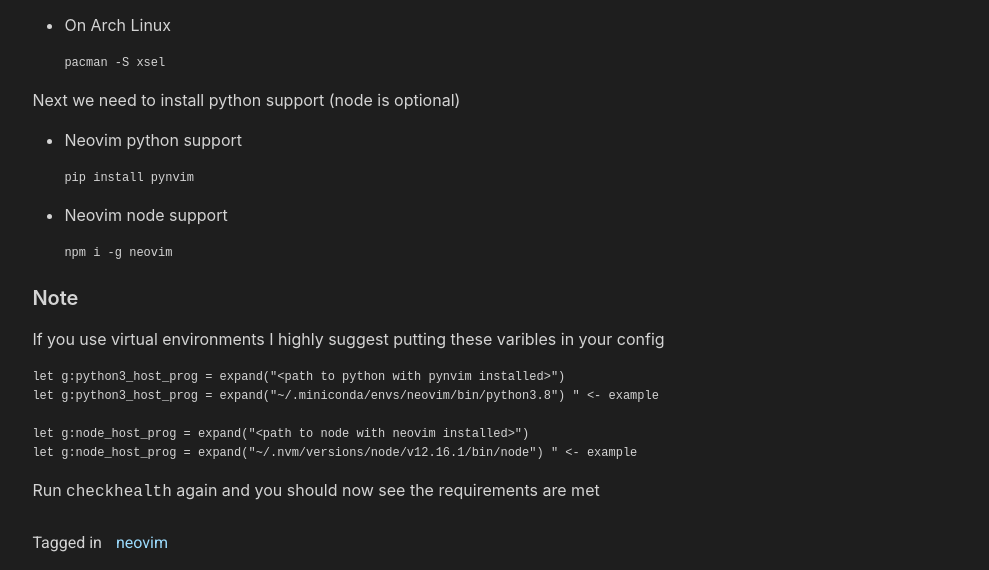
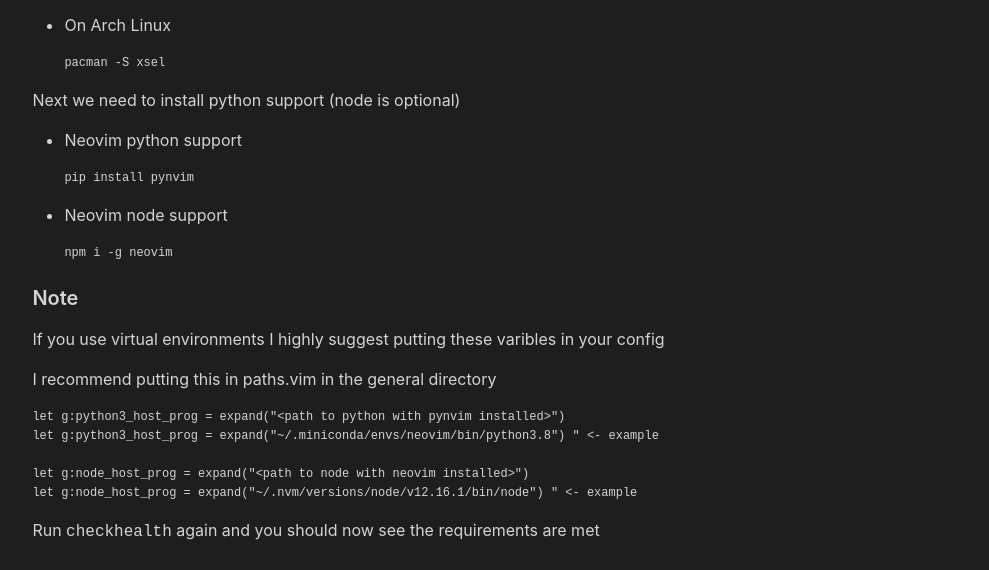
Before and after one commit to adriandev0353/gatsby-blog-1, a Gatsby site: page /Neovim/02-vim-general-settings/ in a window 1280 px wide. Shown: the part 2812-3382 px from the top of the page, without its empty margins (145-1134 px from the left). Built offline with nearby package versions, Linux system fonts and the light colour scheme; Gatsby itself is replaced by a stand-in of ours; some packages are replaced by stand-ins of ours; code samples lack their colours.

Commit message:
auto push

````diff
--- a/content/Neovim/02-vim-general-settings.md
+++ b/content/Neovim/02-vim-general-settings.md
@@ -167,6 +167,8 @@
 
 If you use virtual environments I highly suggest putting these varibles in your config
 
+I recommend putting this in paths.vim in the general directory
+
 ```
 let g:python3_host_prog = expand("<path to python with pynvim installed>")
 let g:python3_host_prog = expand("~/.miniconda/envs/neovim/bin/python3.8") " <- example
````
